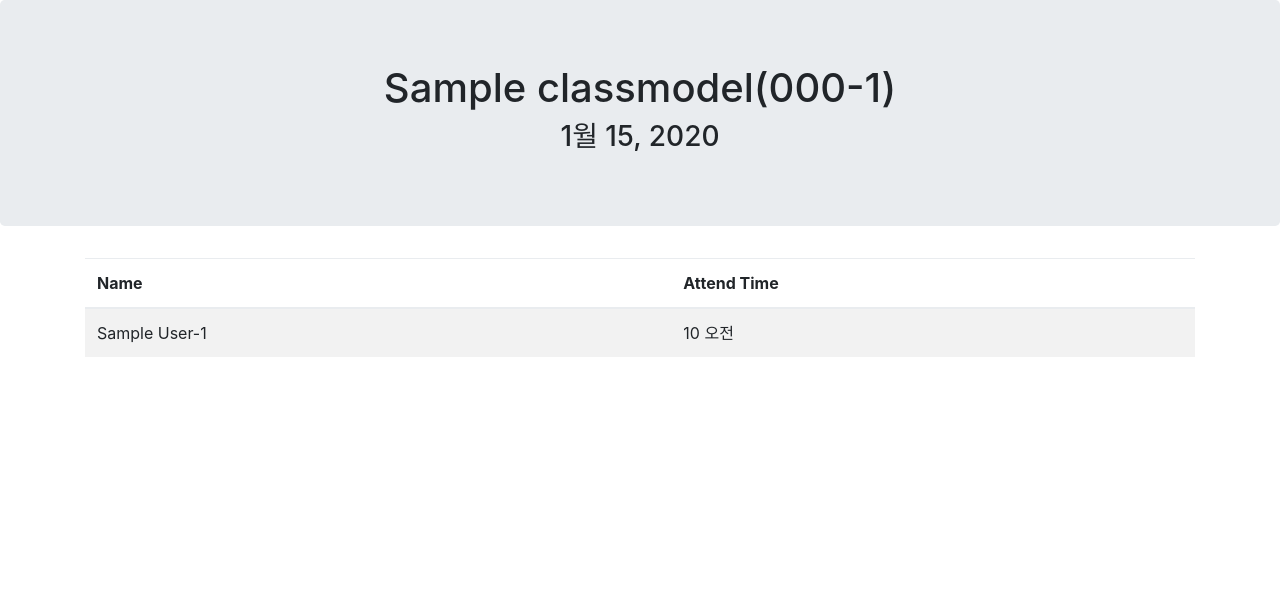
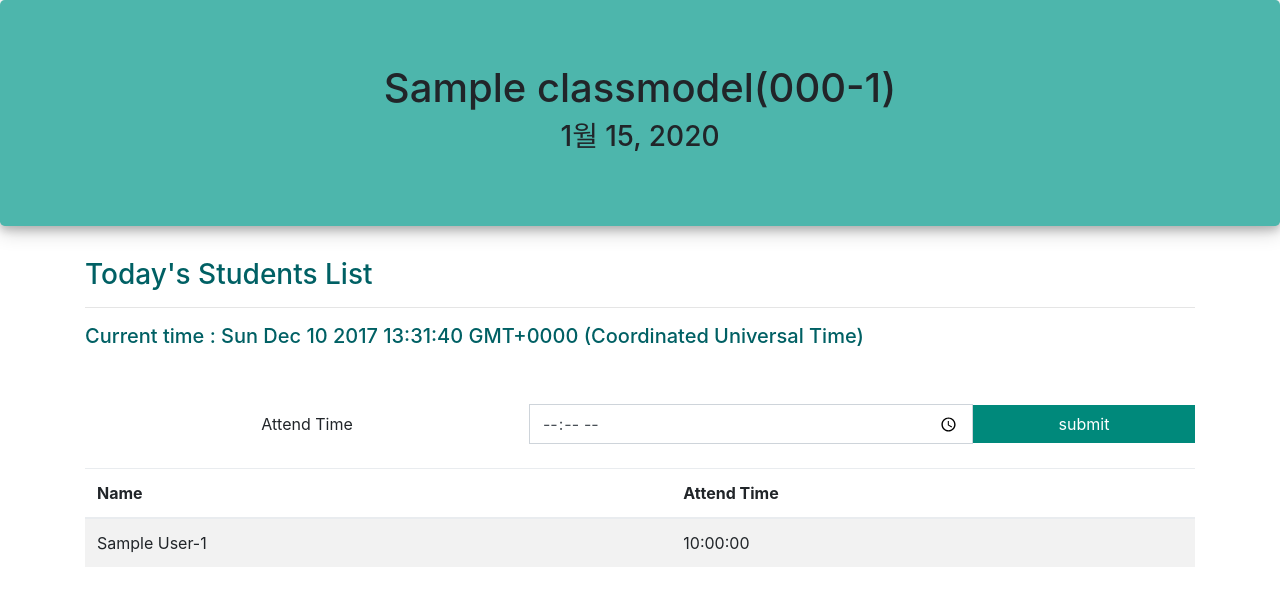
Before and after one commit to parksang21/algorithm-project, a Django app: a page that uses project_root/project/templates/layout.html in a window 1280 px wide. Shown: the top 606 px of the page. Run offline with Django 3.2, Linux system fonts and the light colour scheme; tables that the repository leaves empty hold one stand-in row (values such as "Sample post"); some libraries are stand-ins or nearby versions.

Commit message:
하아으아으아아아아아아

```diff
--- a/project_root/classes/templates/classes/date_detail.html
+++ b/project_root/classes/templates/classes/date_detail.html
@@ -4,16 +4,50 @@
 
 {% endblock title %}
 
+{% block style %}
+.btn.btn-primary{
+    width:20%;
+    border-radius:0px;
+    background-color:#00897B;
+    border-color: #00897B;
+}
+
+.btn.btn-primary:hover{
+    border-color:#004D40;
+    background-color:#00695C;
+    box-shadow: 0 4px 8px 0 rgba(0, 0, 0, 0.2), 0 6px 20px 0 rgba(0, 0, 0, 0.19);
+}
+.form-control{
+    border-radius: 0px;
+}
+{% endblock style %}
+
 {% block body %}
-<div class="jumbotron">
+<div class="jumbotron shad" style="background-color:#4DB6AC;">
     <div class="container text-center">
         <h1>{{date.register}}</h1>
         <h3>{{date.today}}</h3>
     </div>
 </div>
 
+<div class="container" style="color:#006064;">
+    <h3>Today's Students List</h3>
+    <hr>
+    <h5>Current time : <span id="demo"></span></h5>
+</div>
+
+<br><br>
 <div class="container">
-        <table class="table table-striped table-hover">
+    <form class="form-inline" method="POST">
+        {% csrf_token %}
+        <label for="time-input" style="width:40%;">Attend Time</label>
+        <input type="time" id="time-input" name="standtime" class="form-control" style="width:40%">
+        <input type="submit" class="btn btn-primary" value="submit">
+    </form>
+</div>
+<br>
+<div class="container">
+    <table id="student" class="table table-striped table-hover">
         <thead>
             <tr>
                 <th>Name</th>
@@ -24,10 +58,41 @@
             {% for student in students %}
             <tr>
                 <td>{{student.student}}</td>
-                    <td>{{student.attend_time}}</td>
+                <td>{{student.attend_time|time:"H:i:s"}}</td>
             </tr>
             {% endfor %}
         </tbody>
     </table>
 </div>
 {% endblock body %}
+
+{% block script %}
+<script>
+var pk = '{{date.id}}';
+var list = '';
+
+'{% for student in students %}'
+list += '{{student.student}}'
+'{% endfor %}'
+
+setInterval(()=>{
+    $.get(
+        "{% url 'class:refresh' %}",
+        {'pk': pk, 'st_list':list},
+        (result)=>{
+            if (result){
+                for(var i = 0; i < result.student_name.length; i++){
+                    $('#student tr:last').after('<tr><td>'+result.student_name[i]+'</td><td>'+result.attend_time[i]+'</td></tr>');
+                    console.log('aaaa' + result.student_name[i]);
+                    list += result.student_name[i];
+                }
+            }
+        });
+    }, 10000000000000000);
+
+setInterval(()=>{
+    document.getElementById("demo").innerHTML = Date();
+})
+</script>
+
+{% endblock script %}
--- a/project_root/classes/urls.py
+++ b/project_root/classes/urls.py
@@ -1,10 +1,11 @@
 from django.conf.urls import url
 from django.shortcuts import redirect
 
-from .views import today_class, class_detail, date_detail
+from .views import today_class, class_detail, date_detail, refresh
 
 urlpatterns = [
     url(r'^(?P<id>\d+)/$', today_class, name="class_list"),
     url(r'^detail/(?P<id>\d+)/$', class_detail, name="class_detail"),
-    url(r'^detail/(?P<c_id>\d+)/(?P<id>\d+)/$', date_detail ,name="date_detail")
+    url(r'^detail/(?P<c_id>\d+)/(?P<id>\d+)/$', date_detail ,name="date_detail"),
+    url(r'^refresh/$', refresh, name="refresh"),
 ]
--- a/project_root/classes/views.py
+++ b/project_root/classes/views.py
@@ -2,6 +2,10 @@ from django.shortcuts import render, get_object_or_404
 from django.contrib.auth.decorators import login_required
 from django.utils import timezone
 from django.contrib.auth.models import User
+from django.http import HttpResponse
+
+import json
+import re
 
 from classes.models import RegisterModel
 from attendance.models import DateModel
@@ -45,6 +49,30 @@ def date_detail(request, c_id, id):
 
     student_list = date.studentinstance_set.all()
 
+
     context = {'date':date, 'students':student_list}
     template = 'classes/date_detail.html'
     return render(request, template, context)
+
+
+def refresh(request):
+    id = request.GET.get('pk', None)
+    st_list = request.GET.get('st_list', None)
+
+    p = re.compile(r'\d{10}')
+    st_list = p.findall(st_list)
+
+    date = get_object_or_404(DateModel, id=id)
+    student_list = date.studentinstance_set.all()
+
+    new_students_name = []
+    new_students_time = []
+
+    for student in student_list:
+        print(student)
+        if str(student.student.student_id) not in st_list:
+            new_students_name.append(str(student.student.name) + '-' + str(student.student.student_id))
+            new_students_time.append(str(student.attend_time))
+
+    context = {'student_name':new_students_name, 'attend_time': new_students_time}
+    return HttpResponse(json.dumps(context), content_type="application/json")
--- a/project_root/project/templates/layout.html
+++ b/project_root/project/templates/layout.html
@@ -6,15 +6,37 @@
     <meta name="viewport" content="width=device-width,initial-scale=1.0, minimum-scale=1.0, maximum-scale=1.0, user-scalable=no">
 
     <link rel="stylesheet" href="{% static 'css/bootstrap.min.css' %}" integrity="sha384-PsH8R72JQ3SOdhVi3uxftmaW6Vc51MKb0q5P2rRUpPvrszuE4W1povHYgTpBfshb" crossorigin="anonymous">
+    <link href="https://fonts.googleapis.com/css?family=Barlow+Semi+Condensed" rel="stylesheet">
 
     <title>{% block title %}Student Manage{% endblock title %}</title>
+    <style>
+        html{
+            font-family: 'Barlow Semi Condensed', sans-serif;
+        }
+        hr {
+            margin-top: 1rem;
+            margin-bottom: 1rem;
+            border: 0;
+            border-top: 1px solid rgba(0, 0, 0, 0.1);
+        }
+
+        .shad{
+            box-shadow: 0 4px 8px 0 rgba(0, 0, 0, 0.2), 0 6px 20px 0 rgba(0, 0, 0, 0.19);
+        }
+        {% block style %}
+        {% endblock %}
+    </style>
 </head>
 <body>
     {% block body %}
     {% endblock body %}
 
-    <script src="{% static 'js/src/jquery-3.2.1.slim.min.js' %}" integrity="sha384-KJ3o2DKtIkvYIK3UENzmM7KCkRr/rE9/Qpg6aAZGJwFDMVNA/GpGFF93hXpG5KkN" crossorigin="anonymous"></script>
+    <script src="{% static 'js/src/jquery-3.2.1.min.js' %}"></script>
     <script src="https://cdnjs.cloudflare.com/ajax/libs/popper.js/1.12.3/umd/popper.min.js" integrity="sha384-vFJXuSJphROIrBnz7yo7oB41mKfc8JzQZiCq4NCceLEaO4IHwicKwpJf9c9IpFgh" crossorigin="anonymous"></script>
     <script src="{% static 'js/src/bootstrap.min.js' %}" integrity="sha384-alpBpkh1PFOepccYVYDB4do5UnbKysX5WZXm3XxPqe5iKTfUKjNkCk9SaVuEZflJ" crossorigin="anonymous"></script>
+
+    {% block script %}
+    {% endblock script %}
+
 </body>
 </html>
```
Also changed, not shown: project_root/attendance/templates/attendance/success.html (+21 -4 lines), project_root/attendance/templates/attendance/test.html (+30 -10 lines), project_root/attendance/views.py (+44 -51 lines), project_root/classes/templates/classes/class_detail.html (+25 -4 lines), project_root/classes/templates/classes/class_manage.html (+49 -3 lines), project_root/project/static/image/Oakyoungrism.png (added). Lines whose indentation alone changed are shown as unchanged.
